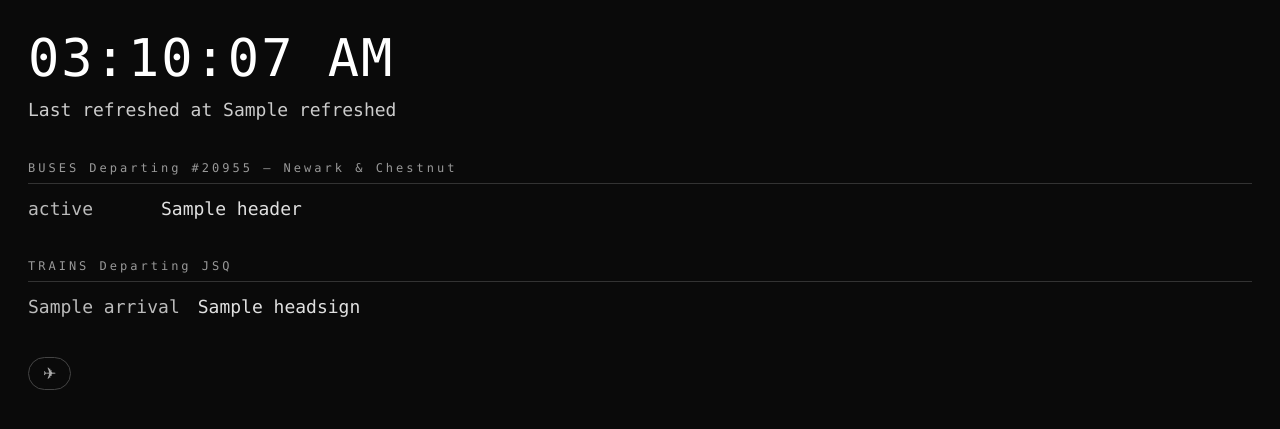
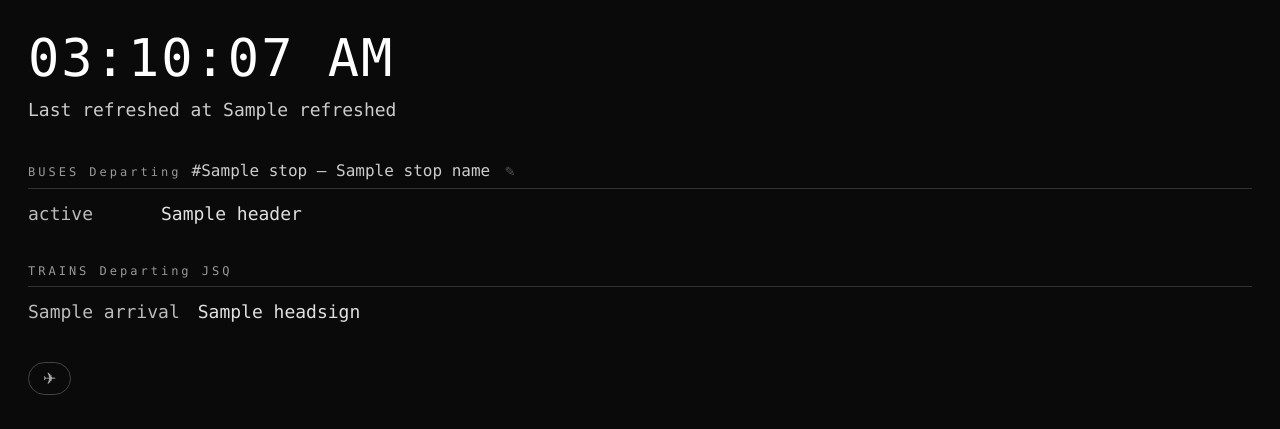
Before and after one commit to EscVelocityDigital/TransportationApp, a Flask app: template board/templates/board.html in a window 1280 px wide. Shown: the top 429 px of the page. Run offline with Flask 3, Linux system fonts and the light colour scheme; the template is opened without the code that fills it: most values are stand-ins (such as "Sample title", 1, 10 or a date in 2020).

Commit message:
Make bus stop configurable via URL param; add inline stop editor

```diff
--- a/board/app.py
+++ b/board/app.py
@@ -1,4 +1,4 @@
-from flask import Flask, Response, render_template
+from flask import Flask, Response, render_template, request
 import requests
 import os
 import time
@@ -23,9 +23,9 @@ LOCATION_RADIUS_DEG = 0.072
 
 # Overpass API for bus stop coordinates
 OVERPASS_URL = "https://overpass-api.de/api/interpreter"
-# Pre-seeded stop coordinates (lat, lon) — avoids Overpass lookup on startup
+# Pre-seeded stop info (lat, lon, name) — avoids Overpass lookup for known stops
 _stop_location_cache: dict = {
-    "20955": (40.7304331, -74.055736),  # Newark Ave at Chestnut Ave, Jersey City
+    "20955": (40.7304331, -74.055736, "Newark Ave at Chestnut Ave"),
 }
 
 # AviationStack API
@@ -423,7 +423,7 @@ def get_aircraft_model(icao24: str) -> str:
     return model
 
 
-# Look up NJ Transit bus stop coordinates from OpenStreetMap via Overpass
+# Look up NJ Transit bus stop info (lat, lon, name) from OpenStreetMap via Overpass
 def get_stop_location(stop_id: str) -> tuple:
     if stop_id in _stop_location_cache:
         return _stop_location_cache[stop_id]
@@ -434,14 +434,17 @@ def get_stop_location(stop_id: str) -> tuple:
         r.raise_for_status()
         elements = r.json().get("elements", [])
         if elements:
-            lat = elements[0]["lat"]
-            lon = elements[0]["lon"]
-            _stop_location_cache[stop_id] = (lat, lon)
-            return (lat, lon)
+            el = elements[0]
+            lat = el["lat"]
+            lon = el["lon"]
+            name = el.get("tags", {}).get("name", "")
+            result = (lat, lon, name)
+            _stop_location_cache[stop_id] = result
+            return result
     except Exception:
         pass
 
-    return (None, None)
+    return (None, None, None)
 
 
 # Get flights overhead
@@ -508,12 +511,15 @@ def get_bus_dv(token: str, route: str, stop: str, direction: str) -> dict:
 @app.route("/")
 def board():
 
-    stop = "20955"
+    stop = request.args.get("stop", "20955").strip()
 
     try:
 
         now = datetime.now().strftime("%I:%M:%S %p")
         refreshed = datetime.now().strftime("%I:%M:%S %p")
+
+        # look up stop name and coordinates
+        lat, lon, stop_name = get_stop_location(stop)
 
         # bus info — empty route/direction returns all buses at the stop
         token = get_bus_token_cached()
@@ -552,7 +558,6 @@ def board():
         trains = get_trains()
 
         # flights overhead — centered on the bus stop location
-        lat, lon = get_stop_location(stop)
         flights = get_flights_overhead(lat, lon) if lat else []
 
         return render_template(
@@ -563,6 +568,8 @@ def board():
             trains=trains,
             flights=flights,
             refresh_seconds=15,
+            stop=stop,
+            stop_name=stop_name or "",
         )
 
     except Exception as e:
--- a/board/static/style.css
+++ b/board/static/style.css
@@ -44,6 +44,41 @@ h2 {
   font-weight: normal;
   border-bottom: 1px solid #333;
   padding-bottom: 8px;
+}
+
+.stop-form {
+  display: inline;
+}
+
+.stop-display {
+  font-size: 16px;
+  color: #ccc;
+  letter-spacing: 0;
+}
+
+.stop-input {
+  background: none;
+  border: none;
+  border-bottom: 1px solid #555;
+  color: #ccc;
+  font-family: inherit;
+  font-size: 16px;
+  letter-spacing: 0;
+  width: 70px;
+  outline: none;
+}
+
+.stop-edit-btn, .stop-save-btn {
+  background: none;
+  border: none;
+  color: #555;
+  cursor: pointer;
+  font-size: 13px;
+  padding: 0 4px;
+}
+
+.stop-edit-btn:hover, .stop-save-btn:hover {
+  color: #aaa;
 }
 
 .subtitle {
--- a/board/templates/board.html
+++ b/board/templates/board.html
@@ -30,7 +30,15 @@
   </script>
 
   <section>
-    <h2>BUSES Departing #20955 &mdash; Newark &amp; Chestnut</h2>
+    <h2>
+      BUSES Departing
+      <form class="stop-form" onsubmit="changeStop(event)">
+        <span class="stop-display" id="stopDisplay">#{{ stop }}{% if stop_name %} &mdash; {{ stop_name }}{% endif %}</span>
+        <input class="stop-input" id="stopInput" type="text" value="{{ stop }}" style="display:none">
+        <button type="button" class="stop-edit-btn" onclick="editStop()">&#9998;</button>
+        <button type="submit" class="stop-save-btn" id="stopSaveBtn" style="display:none">Go</button>
+      </form>
+    </h2>
     {% if buses %}
     <div class="departures">
       {% for b in buses %}
@@ -107,5 +115,19 @@
   </script>
   {% endif %}
 
+  <script>
+    function editStop() {
+      document.getElementById('stopDisplay').style.display = 'none';
+      document.getElementById('stopInput').style.display = 'inline';
+      document.getElementById('stopSaveBtn').style.display = 'inline';
+      document.querySelector('.stop-edit-btn').style.display = 'none';
+      document.getElementById('stopInput').focus();
+    }
+    function changeStop(e) {
+      e.preventDefault();
+      const val = document.getElementById('stopInput').value.trim();
+      if (val) window.location.href = '/?stop=' + encodeURIComponent(val);
+    }
+  </script>
 </body>
 </html>
```
